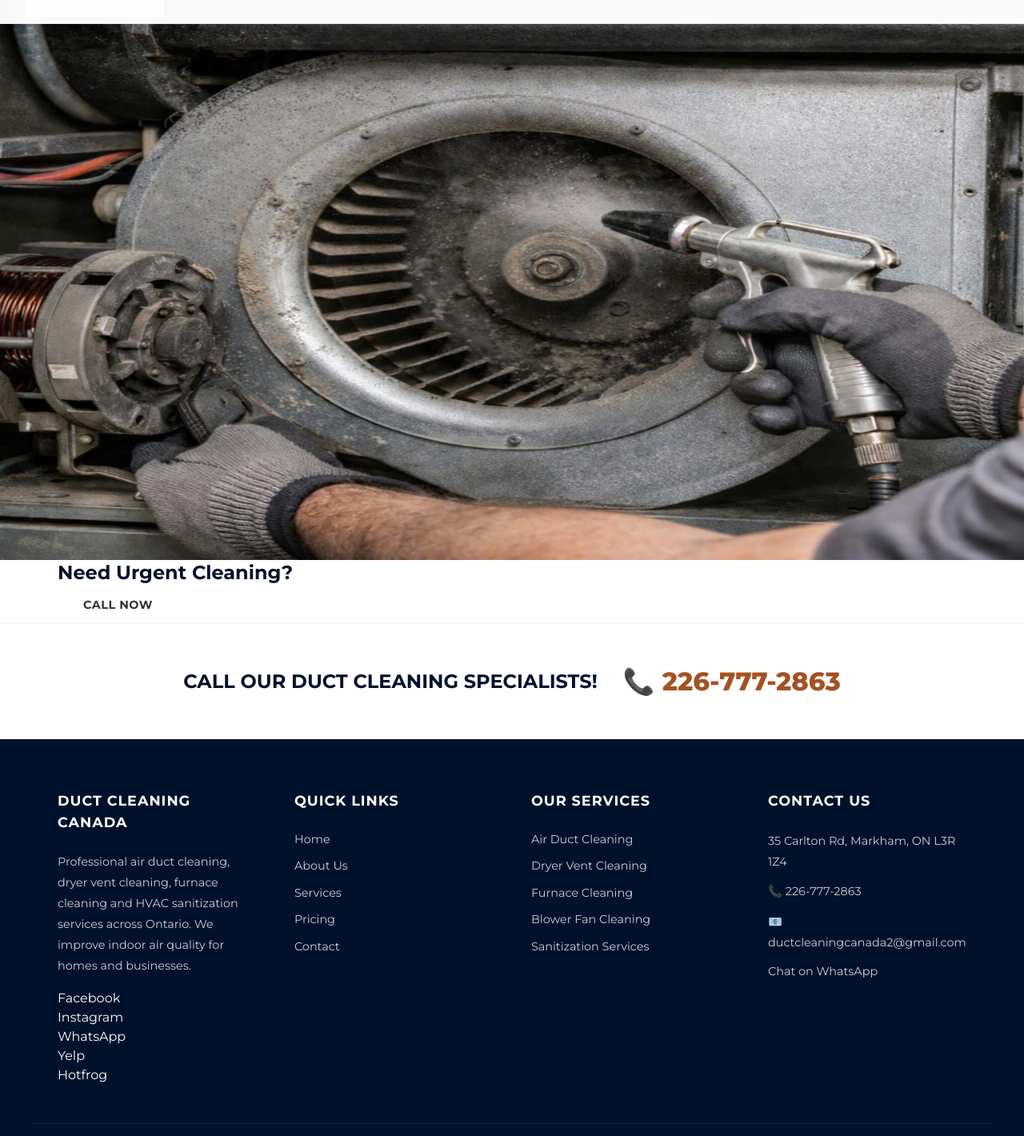
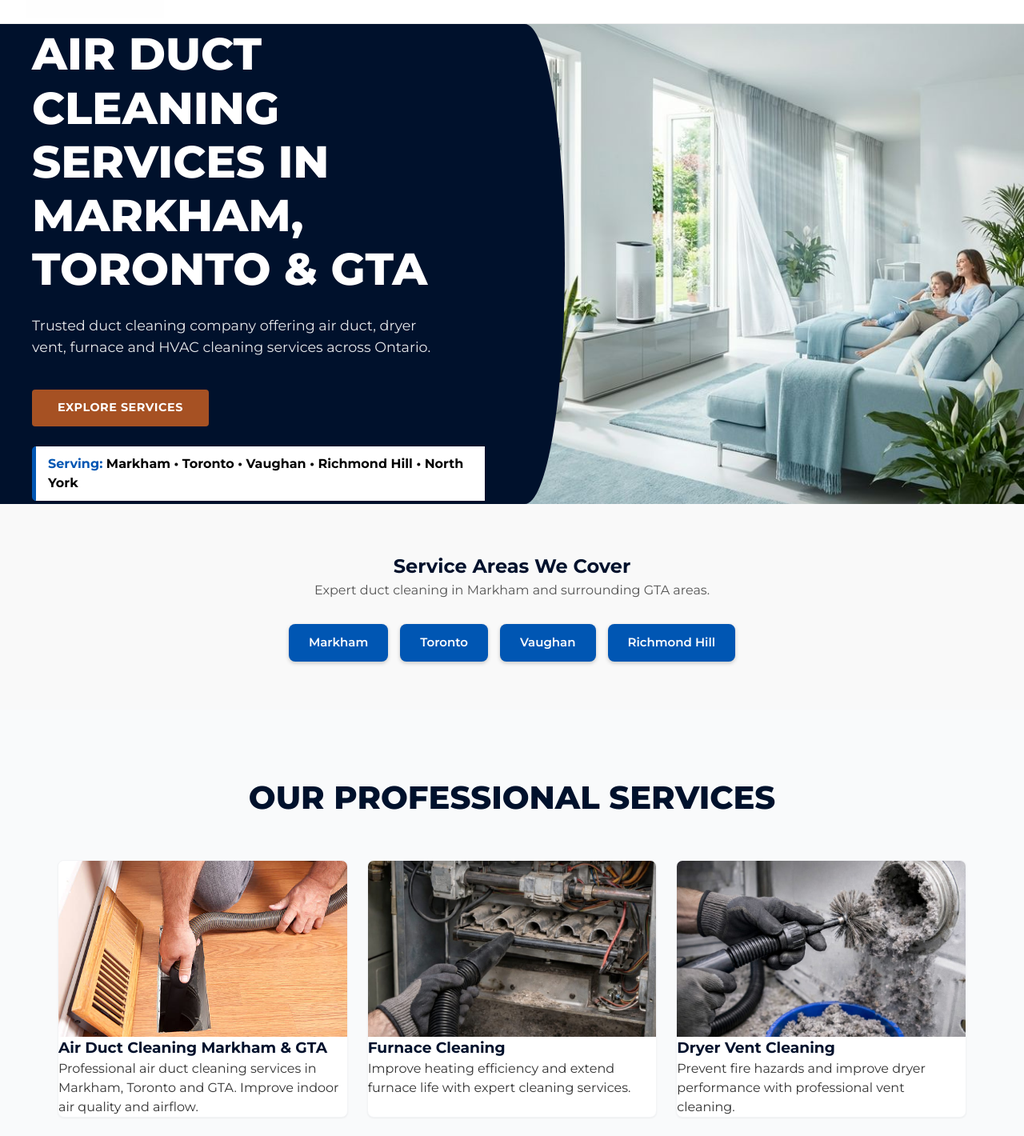
Before and after one commit to josph8487-prog/duct-Canada-original, a Next.js app: page / in a window 1280 px wide. Shown: the part 100-1520 px from the top of the page at 80% size. Built offline with nearby package versions, Linux system fonts and the light colour scheme.

Commit message:
Update page.tsx

```diff
--- a/src/app/page.tsx
+++ b/src/app/page.tsx
@@ -1,114 +1,182 @@
-import Image from "next/image";
-import Link from "next/link";
+import Image from 'next/image';
+import Link from 'next/link';
+import styles from '@/styles/Home.module.css';
 
+// 1. DYNAMIC METADATA (Google Search ke liye)
 export const metadata = {
-  title: "Air Duct Cleaning Markham & Toronto | Premium HVAC Experts",
-  description:
-    "Top-rated duct cleaning services in Markham, Toronto & GTA. Improve air quality with certified professionals.",
+  title: 'Best Air Duct Cleaning Markham, Toronto & GTA | Professional HVAC Services',
+  description: 'Top-rated air duct cleaning in Markham, Toronto, and GTA. We offer furnace cleaning, dryer vent cleaning, and HVAC sanitization. Book your professional cleaning today!',
+  alternates: {
+    canonical: 'https://yourwebsite.com',
+  },
+  openGraph: {
+    title: 'Air Duct Cleaning Services in Markham & GTA',
+    description: 'Improve your indoor air quality with our expert duct cleaning services.',
+    url: 'https://yourwebsite.com',
+    siteName: 'Your Business Name',
+    images: [{ url: '/images/services/air-duct-cleaning.jpg' }],
+    type: 'website',
+  },
+};
+
+// 2. FULL SCHEMA MARKUP (Local Business + Services)
+const jsonLd = {
+  "@context": "https://schema.org",
+  "@graph": [
+    {
+      "@type": "LocalBusiness",
+      "@id": "https://yourwebsite.com",
+      "name": "Your Business Name",
+      "url": "https://yourwebsite.com",
+      "telephone": "+1-XXX-XXX-XXXX",
+      "address": {
+        "@type": "PostalAddress",
+        "streetAddress": "Your Street Address",
+        "addressLocality": "Markham",
+        "addressRegion": "ON",
+        "postalCode": "L3P",
+        "addressCountry": "CA"
+      },
+      "areaServed": ["Markham", "Toronto", "Vaughan", "Richmond Hill", "North York", "GTA"],
+      "image": "https://yourwebsite.com"
+    },
+    {
+      "@type": "Service",
+      "serviceType": "Air Duct Cleaning",
+      "provider": { "@id": "https://yourwebsite.com" },
+      "areaServed": { "@type": "City", "name": "Markham" }
+    }
+  ]
 };
 
 export default function Home() {
+  const services = [
+    {
+      title: "Air Duct Cleaning Markham & GTA",
+      text: "Professional air duct cleaning services in Markham, Toronto and GTA. Improve indoor air quality and airflow.",
+      image: "/images/services/air-duct-cleaning.jpg"
+    },
+    {
+      title: "Furnace Cleaning",
+      text: "Improve heating efficiency and extend furnace life with expert cleaning services.",
+      image: "/images/services/furnace-cleaning.jpg"
+    },
+    {
+      title: "Dryer Vent Cleaning",
+      text: "Prevent fire hazards and improve dryer performance with professional vent cleaning.",
+      image: "/images/services/dryer-vent-cleaning.jpg"
+    },
+    {
+      title: "HVAC Blower Cleaning",
+      text: "Improve airflow and energy efficiency with professional blower cleaning.",
+      image: "/images/services/blower-fan-cleaning.jpg"
+    },
+    {
+      title: "Duct Sanitization",
+      text: "Remove bacteria, mold and odors with eco-friendly sanitization services.",
+      image: "/images/services/sanitization.jpg"
+    }
+  ];
+
   return (
+    <>
+      <script
+        type="application/ld+json"
+        dangerouslySetInnerHTML={{ __html: JSON.stringify(jsonLd) }}
+      />
+
       <main>
-      {/* HERO */}
-      <section className="hero">
-        <div className="overlay"></div>
-
-        <div className="container heroContent">
-          <div className="heroLeft">
-            <h1>
-              Clean Air Starts <br />
-              <span>Inside Your Ducts</span>
+        {/* HERO SECTION */}
+        <section className={styles.hero}>
+          <div className={styles.heroContentWrapper} style={{ maxWidth: '1400px', margin: '0 auto' }}>
+            <div className={styles.heroLeft}>
+              <div style={{ paddingLeft: 'max(2rem, calc((100vw - 1200px) / 2))' }}>
+                <h1 className={styles.heroTitle}>
+                  Air Duct Cleaning Services in Markham, Toronto & GTA
                 </h1>
 
-            <p>
-              Professional air duct, furnace & dryer vent cleaning across
-              Markham & GTA. Trusted by hundreds of homeowners.
+                <p className={styles.heroSubtitle}>
+                  Trusted duct cleaning company offering air duct, dryer vent, furnace and HVAC cleaning services across Ontario.
                 </p>
 
-            <div className="ctaRow">
-              <a href="tel:+16470000000" className="btn primary">
-                Call Now
-              </a>
+                <Link href="/services" className="btn btn-primary">
+                  Explore Services
+                </Link>
 
-              <Link href="/contact" className="btn ghost">
-                Get Quote
-              </Link>
-            </div>
-
-            <div className="trustBox">
-              ⭐ 5-Star Rated &nbsp; | &nbsp; Same Day Service &nbsp; | &nbsp;
-              Certified Experts
-            </div>
-          </div>
-
-          <div className="heroRight">
-            <div className="glassCard">
-              <h3>Book Your Service</h3>
-              <p>Fast response within 30 minutes</p>
-
-              <a href="tel:+16470000000" className="btn primary full">
-                Call Now
-              </a>
+                <div style={{
+                  marginTop: "25px",
+                  fontSize: "16px",
+                  color: "#000",
+                  fontWeight: "bold",
+                  background: "#fff",
+                  padding: "10px 15px",
+                  borderRadius: "5px",
+                  display: "inline-block",
+                  borderLeft: "5px solid #0056b3"
+                }}>
+                  <strong style={{ color: "#0056b3" }}>Serving:</strong> Markham • Toronto • Vaughan • Richmond Hill • North York
                 </div>
               </div>
             </div>
+            <div className={styles.heroRight}></div>
+          </div>
         </section>
 
-      {/* SERVICES */}
-      <section className="section">
-        <div className="container">
-          <h2 className="heading">Our Services</h2>
+        {/* SERVICE AREAS */}
+        <section style={{ padding: "60px 20px", background: "#f9f9f9" }}>
+          <div style={{ maxWidth: "1200px", margin: "0 auto", textAlign: "center" }}>
+            <h2>Service Areas We Cover</h2>
+            <p style={{ marginBottom: "30px", color: "#555" }}>
+              Expert duct cleaning in Markham and surrounding GTA areas.
+            </p>
 
-          <div className="serviceGrid">
-            {services.map((s, i) => (
-              <div key={i} className="serviceCard">
-                <div className="imgWrap">
-                  <Image src={s.image} alt={s.title} fill />
-                </div>
-
-                <div className="cardContent">
-                  <h3>{s.title}</h3>
-                  <p>{s.desc}</p>
-                </div>
-              </div>
+            <div style={{ display: "flex", flexWrap: "wrap", justifyContent: "center", gap: "15px" }}>
+              {["Markham", "Toronto", "Vaughan", "Richmond-Hill"].map((city) => (
+                <Link key={city} href={`/location/${city.toLowerCase()}`} style={areaBtnStyle}>
+                  {city.replace('-', ' ')}
+                </Link>
               ))}
             </div>
           </div>
         </section>
 
-      {/* CTA STRIP */}
-      <section className="ctaStrip">
-        <div className="container stripContent">
-          <h2>Need Urgent Cleaning?</h2>
-          <a href="tel:+16470000000" className="btn primary">
-            Call Now
-          </a>
+        {/* SERVICES GRID */}
+        <section className={`section ${styles.servicesPreview}`}>
+          <div className="container">
+            <h2 className="section-title">Our Professional Services</h2>
+
+            <div className={styles.featureGrid}>
+              {services.map((service, index) => (
+                <article key={index} className={styles.featureCard}>
+                  <div style={{ position: 'relative', height: '220px' }}>
+                    <Image
+                      src={service.image}
+                      alt={`${service.title} in Markham and GTA`}
+                      fill
+                      sizes="(max-width: 768px) 100vw, 33vw"
+                      style={{ objectFit: 'cover' }}
+                    />
+                  </div>
+                  <h3>{service.title}</h3>
+                  <p>{service.text}</p>
+                </article>
+              ))}
+            </div>
           </div>
         </section>
       </main>
+    </>
   );
 }
 
-const services = [
-  {
-    title: "Air Duct Cleaning",
-    desc: "Remove dust & allergens for cleaner air.",
-    image: "/images/services/air-duct-cleaning.jpg",
-  },
-  {
-    title: "Furnace Cleaning",
-    desc: "Improve heating efficiency & lifespan.",
-    image: "/images/services/furnace-cleaning.jpg",
-  },
-  {
-    title: "Dryer Vent Cleaning",
-    desc: "Prevent fire hazards & improve drying.",
-    image: "/images/services/dryer-vent-cleaning.jpg",
-  },
-  {
-    title: "HVAC Cleaning",
-    desc: "Complete system cleaning service.",
-    image: "/images/services/blower-fan-cleaning.jpg",
-  },
-];
+const areaBtnStyle = {
+  padding: "12px 25px",
+  backgroundColor: "#0056b3",
+  color: "#fff",
+  borderRadius: "8px",
+  textDecoration: "none",
+  fontWeight: "600",
+  fontSize: "15px",
+  boxShadow: "0 2px 5px rgba(0,0,0,0.2)",
+  transition: "0.3s"
+};
```
Lines whose indentation alone changed are shown as unchanged.
